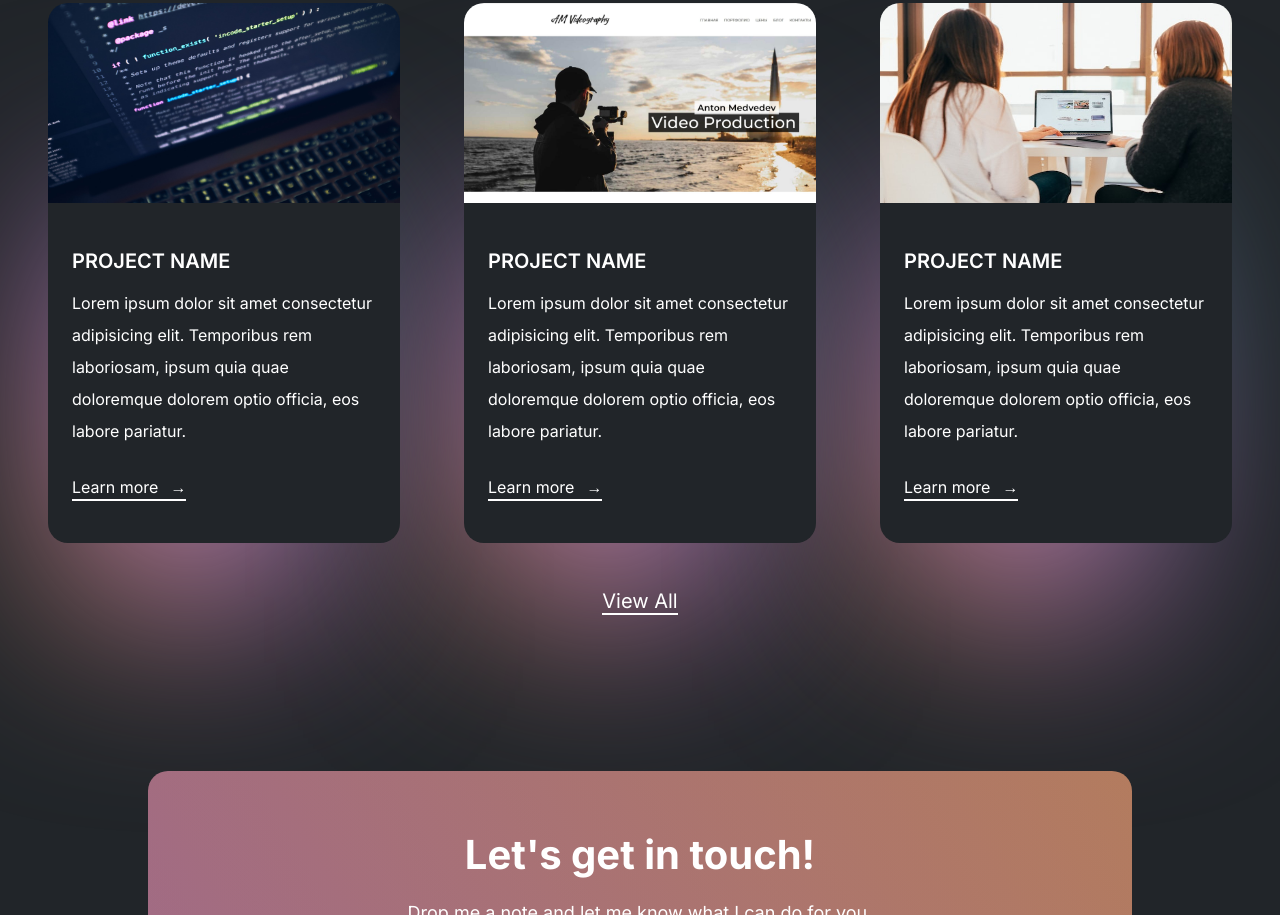
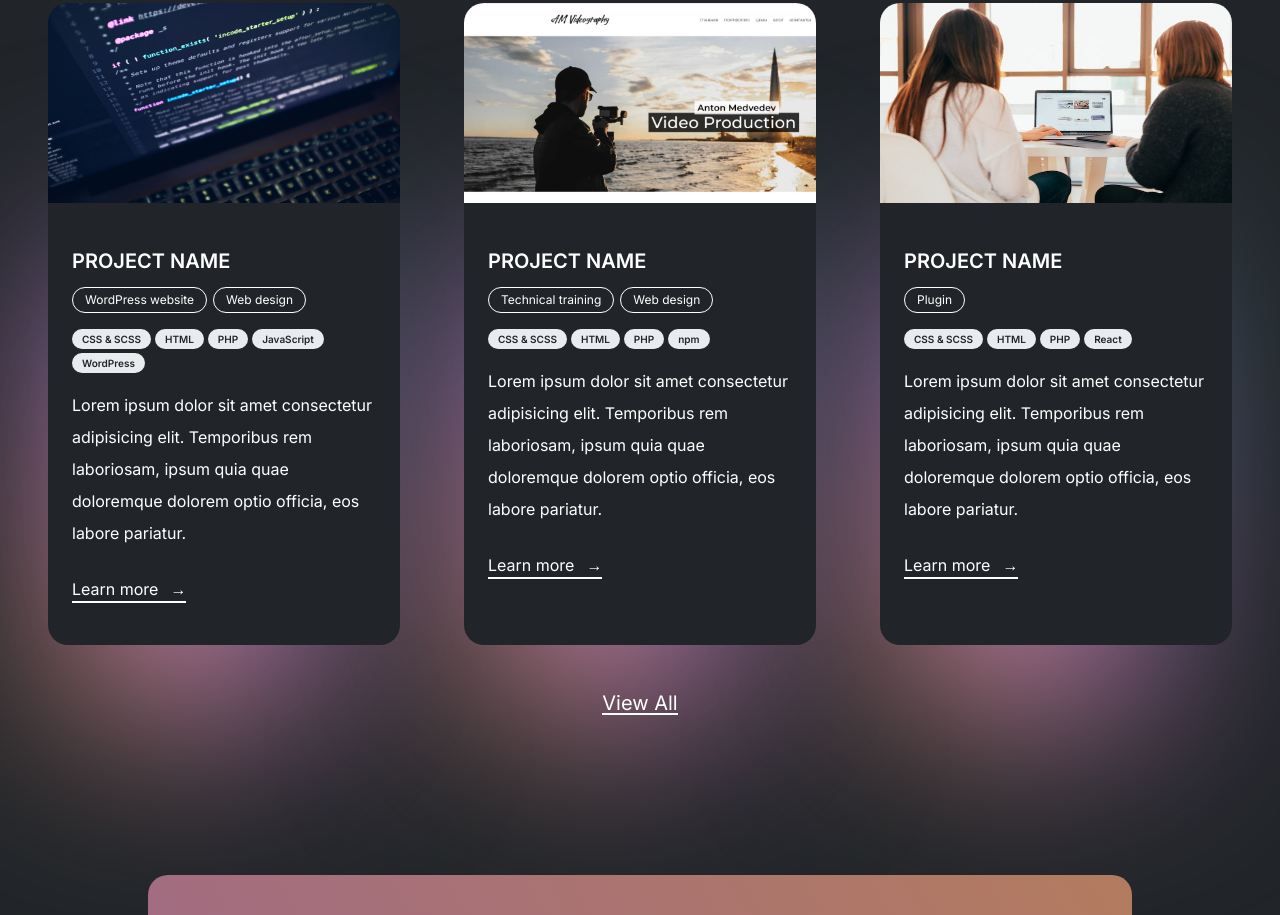
Before and after one commit to NataliaDrause/PortfolioSite, a website: page src/index.html in a window 1280 px wide. Shown: the part 2038-2953 px from the top of the page. Drawn offline with nearby package versions, Linux system fonts and the light colour scheme; files that its build step writes are made by us from their sources.

Commit message:
add category and tags to project cards

```diff
--- a/src/index.html
+++ b/src/index.html
@@ -119,6 +119,17 @@
             </div>
             <div class="project__desc-box">
               <h4 class="heading--h4 mb-small">Project name</h4>
+              <ul class="project__categories">
+                <li class="project__category">WordPress website</li>
+                <li class="project__category">Web design</li>
+              </ul>
+              <ul class="project__tags">
+                <li class="project__tag">CSS & SCSS <span></span></li>
+                <li class="project__tag">HTML</li>
+                <li class="project__tag">PHP</li>
+                <li class="project__tag">JavaScript</li>
+                <li class="project__tag">WordPress</li>
+              </ul>
               <p class="project__text">Lorem ipsum dolor sit amet consectetur adipisicing elit. Temporibus rem
                 laboriosam,
                 ipsum quia quae doloremque dolorem optio officia, eos labore pariatur.</p>
@@ -131,6 +142,16 @@
             </div>
             <div class="project__desc-box">
               <h4 class="heading--h4 mb-small">Project name</h4>
+              <ul class="project__categories">
+                <li class="project__category">Technical training</li>
+                <li class="project__category">Web design</li>
+              </ul>
+              <ul class="project__tags">
+                <li class="project__tag">CSS & SCSS <span></span></li>
+                <li class="project__tag">HTML</li>
+                <li class="project__tag">PHP</li>
+                <li class="project__tag">npm</li>
+              </ul>
               <p class="project__text">Lorem ipsum dolor sit amet consectetur adipisicing elit. Temporibus rem
                 laboriosam,
                 ipsum quia quae doloremque dolorem optio officia, eos labore pariatur.</p>
@@ -143,6 +164,15 @@
             </div>
             <div class="project__desc-box">
               <h4 class="heading--h4 mb-small">Project name</h4>
+              <ul class="project__categories">
+                <li class="project__category">Plugin</li>
+              </ul>
+              <ul class="project__tags">
+                <li class="project__tag">CSS & SCSS <span></span></li>
+                <li class="project__tag">HTML</li>
+                <li class="project__tag">PHP</li>
+                <li class="project__tag">React</li>
+              </ul>
               <p class="project__text">Lorem ipsum dolor sit amet consectetur adipisicing elit. Temporibus rem
                 laboriosam,
                 ipsum quia quae doloremque dolorem optio officia, eos labore pariatur.</p>
--- a/src/sass/base/_typography.scss
+++ b/src/sass/base/_typography.scss
@@ -47,24 +47,3 @@ p {
     background-size: 100% 88%;
   }
 }
-
-// VIEW ALL LINK
-.view-all__box {
-  text-align: center;
-}
-
-.view-all__link:link,
-.view-all__link:visited {
-  text-decoration: none;
-  font-size: 2rem;
-  font-weight: 400;
-  color: $color-text;
-  border-bottom: 2px solid $color-text;
-  transition: all .2s;
-}
-
-.view-all__link:hover,
-.view-all__link:active {
-  color: $color-primary-cold;
-  border-bottom: 2px solid $color-primary-cold;
-}
--- a/src/sass/components/_buttons.scss
+++ b/src/sass/components/_buttons.scss
@@ -37,7 +37,7 @@
     display: flex;
     align-items: center;
     padding: 1rem 2rem;
-    border: 1px solid $color-text;
+    border: 2px solid $color-text;
     border-radius: 100px;
     transition: all .5s;
   }
@@ -46,3 +46,24 @@
   .category-link:active {
     transform: scale(1.02);
   }
+
+  // VIEW ALL LINK
+.view-all__box {
+  text-align: center;
+}
+
+.view-all__link:link,
+.view-all__link:visited {
+  display: inline-block;
+  text-decoration: none;
+  font-size: 2rem;
+  font-weight: 400;
+  color: $color-text;
+  border-bottom: 2px solid $color-text;
+  transition: all .2s;
+}
+
+.view-all__link:hover,
+.view-all__link:active {
+  transform: translateY(-2px);
+}
--- a/src/sass/components/_cards.scss
+++ b/src/sass/components/_cards.scss
@@ -33,6 +33,46 @@
   padding-bottom: 4.8rem;
 }
 
+.project__categories {
+  list-style: none;
+  display: flex;
+  flex-wrap: wrap;
+  gap: .6rem;
+  margin-bottom: $mb-small;
+}
+
+.project__category {
+  font-size: 1.2rem;
+  color: $color-text;
+  display: flex;
+  align-items: center;
+  padding: .6rem 1.2rem;
+  border: 1px solid $color-text;
+  border-radius: 100px;
+  transition: all .5s;
+}
+
+.project__tags {
+  list-style: none;
+  display: flex;
+  flex-wrap: wrap;
+  gap: .4rem;
+  margin-bottom: $mb-small;
+}
+
+.project__tag {
+  font-size: 1rem;
+  font-weight: 600;
+  color: $color-grey-dark;
+  background-color: $color-grey-light;
+  display: flex;
+  align-items: center;
+  padding: .5rem 1rem;
+  //border: 1px solid $color-text;
+  border-radius: 3rem;
+  transition: all .5s;
+}
+
 .project__text {
   line-height: 2;
   margin-bottom: $mb-medium;
@@ -54,10 +94,8 @@
 
 .project__link:hover,
 .project__link:active {
-  color: $color-primary-cold;
-  border-bottom: 2px solid $color-primary-cold;
 
   span {
-    padding-left: 1.4rem;
+    padding-left: 1.6rem;
   }
 }
--- a/src/sass/layout/_projects.scss
+++ b/src/sass/layout/_projects.scss
@@ -5,6 +5,4 @@
     grid-template-columns: repeat(3, 1fr);
     gap: 6.4rem;
   }
-
-
 }
```
